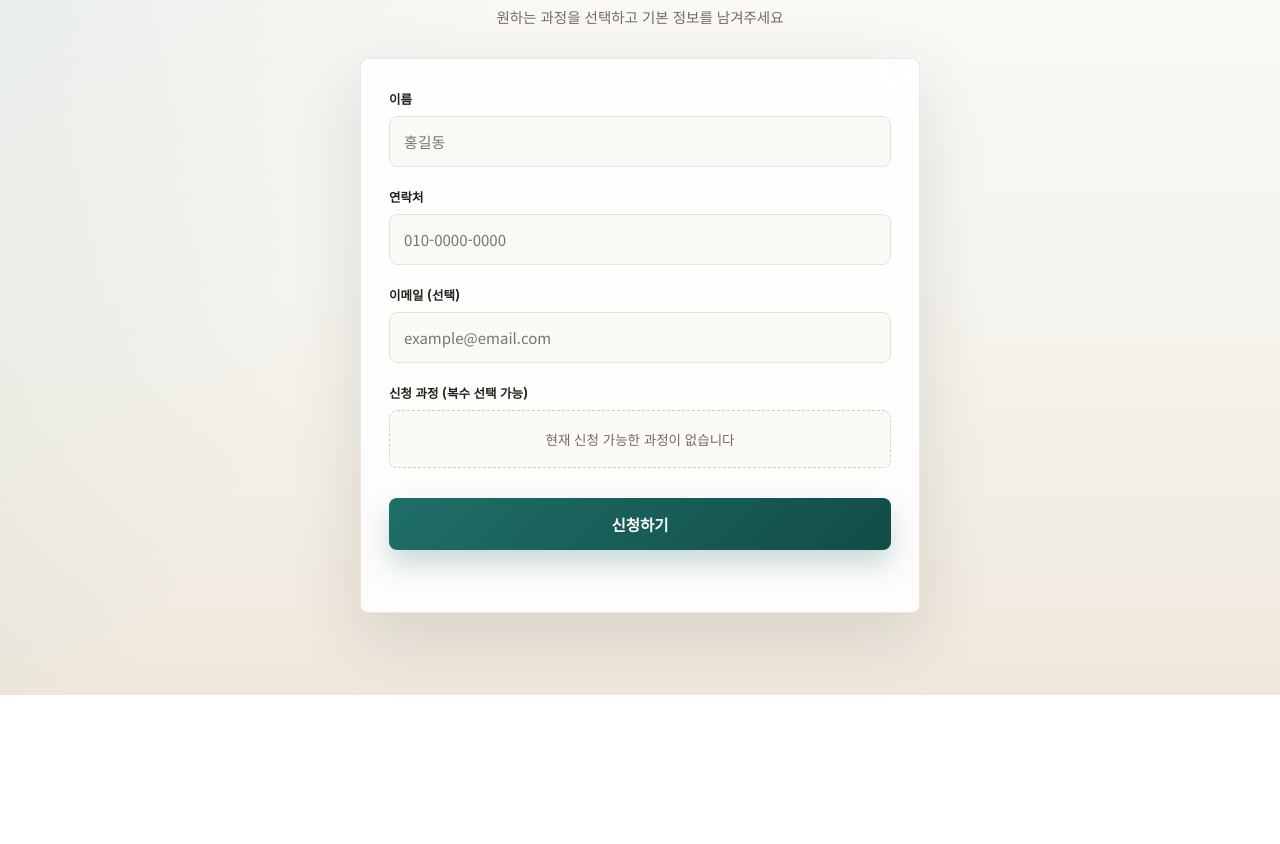
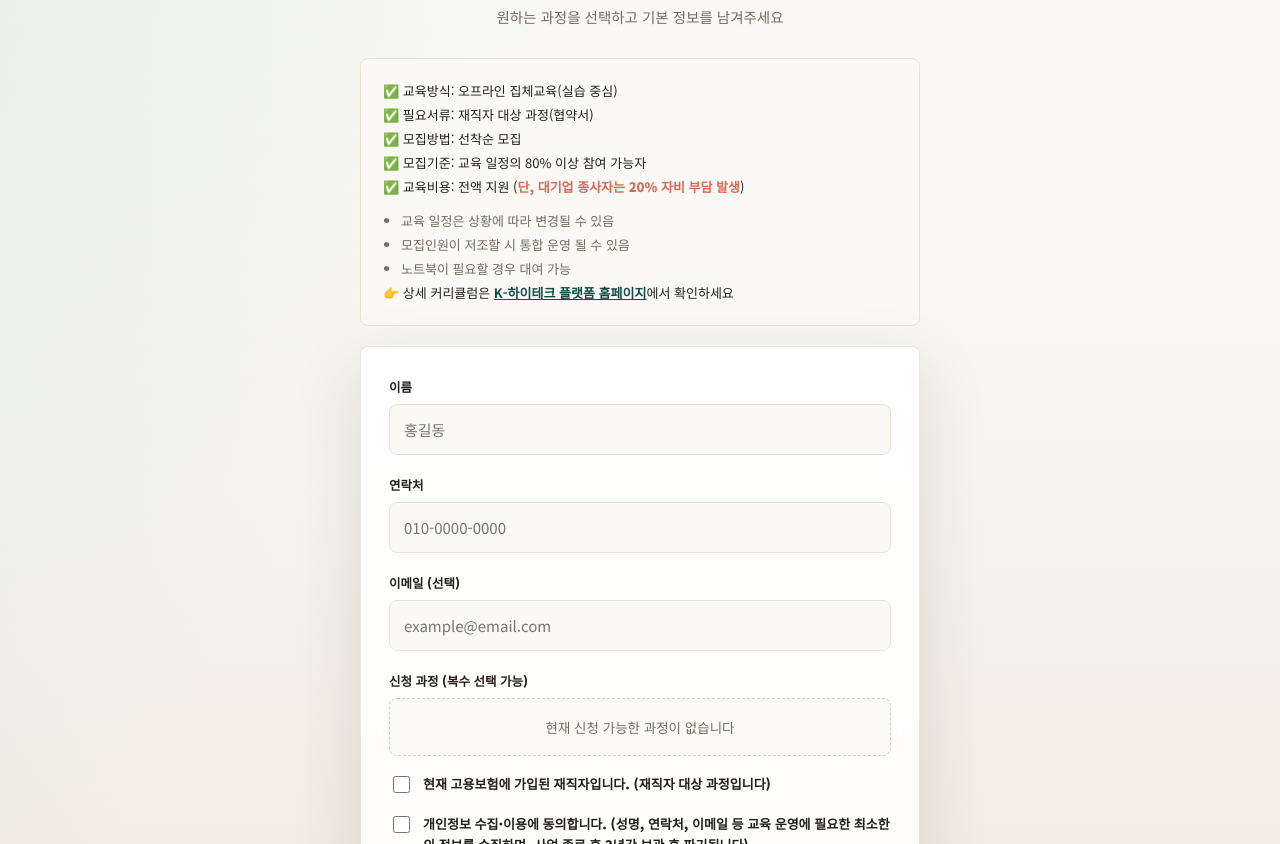
Before and after one commit to hyunra94/khp, a plain HTML site: page apply.html in a window 1280 px wide. Shown: the part 108-952 px from the top of the page. Before the commit the page ends 803 px from the top, so only its background shows below. Drawn offline with nearby package versions, Linux system fonts and the light colour scheme; no server answers.

Commit message:
Add files via upload

```diff
--- a/apply.html
+++ b/apply.html
@@ -170,6 +170,29 @@
   .success-card .icon::before{content:"";width:18px;height:10px;border-left:3px solid currentColor;border-bottom:3px solid currentColor;transform:rotate(-45deg);margin-top:-4px;}
   .success-card h2{font-size:22px;margin:0 0 10px;letter-spacing:-0.02em;}
   .success-card p{font-size:14px;color:var(--ink-soft);margin:0;line-height:1.6;}
+  .notice-card{
+    background:var(--surface-soft);
+    border:1px solid var(--line);
+    border-radius:var(--radius);
+    padding:20px 22px;
+    margin-bottom:20px;
+    font-size:13px;
+    line-height:1.85;
+    color:var(--ink);
+  }
+  .notice-card .warn{color:var(--coral);font-weight:800;}
+  .notice-card ul{margin:10px 0 0;padding-left:18px;color:var(--ink-soft);}
+  .notice-card a{color:var(--accent-dark);font-weight:700;}
+  .consent-row{
+    display:flex;
+    align-items:flex-start;
+    gap:10px;
+    margin-top:18px;
+    font-size:13px;
+    line-height:1.6;
+    color:var(--ink);
+  }
+  .consent-row input{width:17px;height:17px;margin-top:2px;accent-color:var(--accent-dark);flex:0 0 auto;}
   @media (max-width:520px){
     body{padding:28px 14px 64px;}
     h1{font-size:27px;}
@@ -183,6 +206,20 @@
   <div class="eyebrow">전주MBC · K-디지털팀</div>
   <h1>2026 재직자 교육 신청</h1>
   <p class="sub">원하는 과정을 선택하고 기본 정보를 남겨주세요</p>
+
+  <div class="notice-card">
+    ✅ 교육방식: 오프라인 집체교육(실습 중심)<br>
+    ✅ 필요서류: 재직자 대상 과정(협약서)<br>
+    ✅ 모집방법: 선착순 모집<br>
+    ✅ 모집기준: 교육 일정의 80% 이상 참여 가능자<br>
+    ✅ 교육비용: 전액 지원 (<span class="warn">단, 대기업 종사자는 20% 자비 부담 발생</span>)
+    <ul>
+      <li>교육 일정은 상황에 따라 변경될 수 있음</li>
+      <li>모집인원이 저조할 시 통합 운영 될 수 있음</li>
+      <li>노트북이 필요할 경우 대여 가능</li>
+    </ul>
+    👉 상세 커리큘럼은 <a href="https://jmbc.oopy.io/edu" target="_blank" rel="noopener">K-하이테크 플랫폼 홈페이지</a>에서 확인하세요
+  </div>
 
   <div class="card" id="formCard">
     <label for="name">이름</label>
@@ -198,6 +235,15 @@
     <div class="course-list" id="courseList">
       <div class="empty-courses">과정 목록을 불러오는 중...</div>
     </div>
+
+    <label class="consent-row">
+      <input type="checkbox" id="employedCheck">
+      <span>현재 고용보험에 가입된 <b>재직자</b>입니다. (재직자 대상 과정입니다)</span>
+    </label>
+    <label class="consent-row">
+      <input type="checkbox" id="privacyCheck">
+      <span>개인정보 수집·이용에 동의합니다. (성명, 연락처, 이메일 등 교육 운영에 필요한 최소한의 정보를 수집하며, 사업 종료 후 2년간 보관 후 파기됩니다)</span>
+    </label>
 
     <button class="submit" id="submitBtn">신청하기</button>
     <div class="msg error" id="msg"></div>
@@ -222,7 +268,7 @@ let courses = [];
 const selected = new Set();
 
 async function loadCourses(){
-  const { data, error } = await sb.from('courses').select('id,name,start_date').order('start_date', { ascending: true });
+  const { data, error } = await sb.from('courses').select('id,name,start_date,course_types(description)').order('start_date', { ascending: true });
   if (error || !data || data.length === 0){
     courseListEl.innerHTML = '<div class="empty-courses">현재 신청 가능한 과정이 없습니다</div>';
     return;
@@ -237,6 +283,7 @@ async function loadCourses(){
       <div>
         <div class="course-name">${c.name}</div>
         ${c.start_date ? `<div class="course-date">${c.start_date} 시작</div>` : ''}
+        ${c.course_types?.description ? `<div class="course-date">${c.course_types.description}</div>` : ''}
       </div>
     `;
     const checkbox = item.querySelector('input');
@@ -255,16 +302,22 @@ submitBtn.addEventListener('click', async () => {
   const phone = document.getElementById('phone').value.trim();
   const email = document.getElementById('email').value.trim();
 
+  const employedConfirmed = document.getElementById('employedCheck').checked;
+  const privacyConsent = document.getElementById('privacyCheck').checked;
+
   if (!name){ msgEl.textContent = '이름을 입력해주세요.'; return; }
   if (!phone){ msgEl.textContent = '연락처를 입력해주세요.'; return; }
   if (selected.size === 0){ msgEl.textContent = '신청할 과정을 1개 이상 선택해주세요.'; return; }
+  if (!employedConfirmed){ msgEl.textContent = '재직자 대상 과정임을 확인해주세요.'; return; }
+  if (!privacyConsent){ msgEl.textContent = '개인정보 수집·이용에 동의해주세요.'; return; }
 
   submitBtn.disabled = true;
   submitBtn.textContent = '처리 중...';
 
   const traineeId = crypto.randomUUID();
   const { error: traineeError } = await sb.from('trainees').insert({
-    id: traineeId, name, phone, email: email || null
+    id: traineeId, name, phone, email: email || null,
+    employed_confirmed: employedConfirmed, privacy_consent: privacyConsent
   });
 
   if (traineeError){
```
